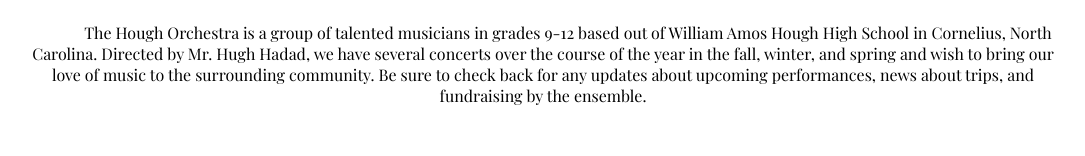
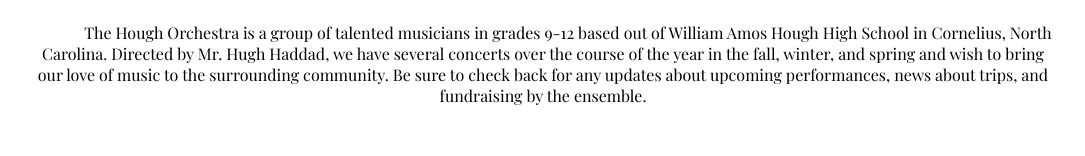
Before and after one commit to HoughOrchestra/website, a plain HTML site: page index.html in a window 1280 px wide. Shown: the part 296-452 px from the top of the page, without its empty margins (97-1182 px from the left). Drawn offline with nearby package versions, Linux system fonts and the light colour scheme.

Commit message:
spelling

```diff
--- a/index.html
+++ b/index.html
@@ -35,7 +35,7 @@ Instagram: @happpy.harper
     <div class="content">
         <h1>Welcome!</h1>
         <p>
-            The Hough Orchestra is a group of talented musicians in grades 9-12 based out of William Amos Hough High School in Cornelius, North Carolina. Directed by Mr. Hugh Hadad,
+            The Hough Orchestra is a group of talented musicians in grades 9-12 based out of William Amos Hough High School in Cornelius, North Carolina. Directed by Mr. Hugh Haddad,
             we have several concerts over the course of the year in the fall, winter, and spring and wish to bring our love of music to the surrounding community. Be sure to check
             back for any updates about upcoming performances, news about trips, and fundraising by the ensemble.
         </p>
```
